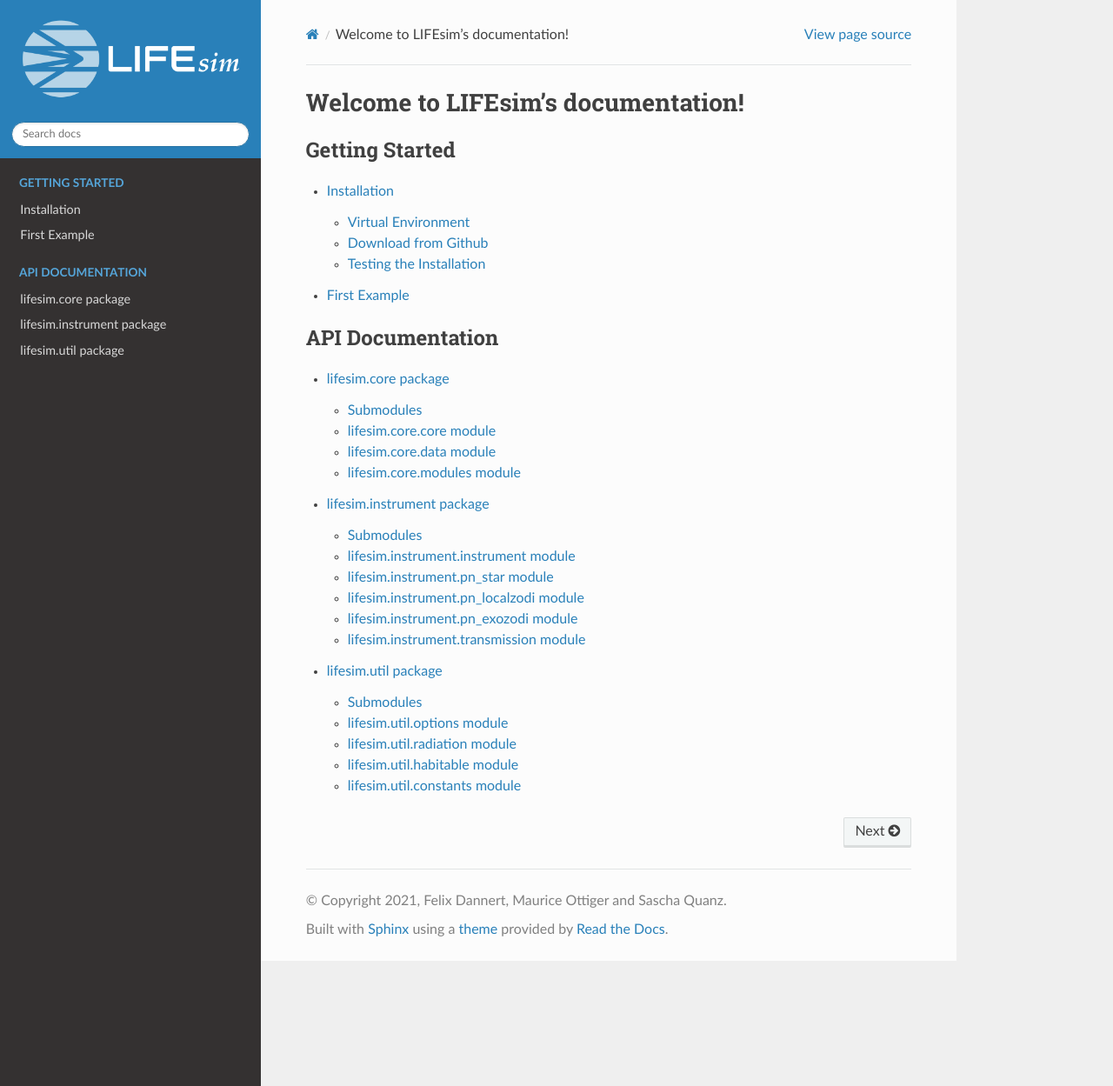
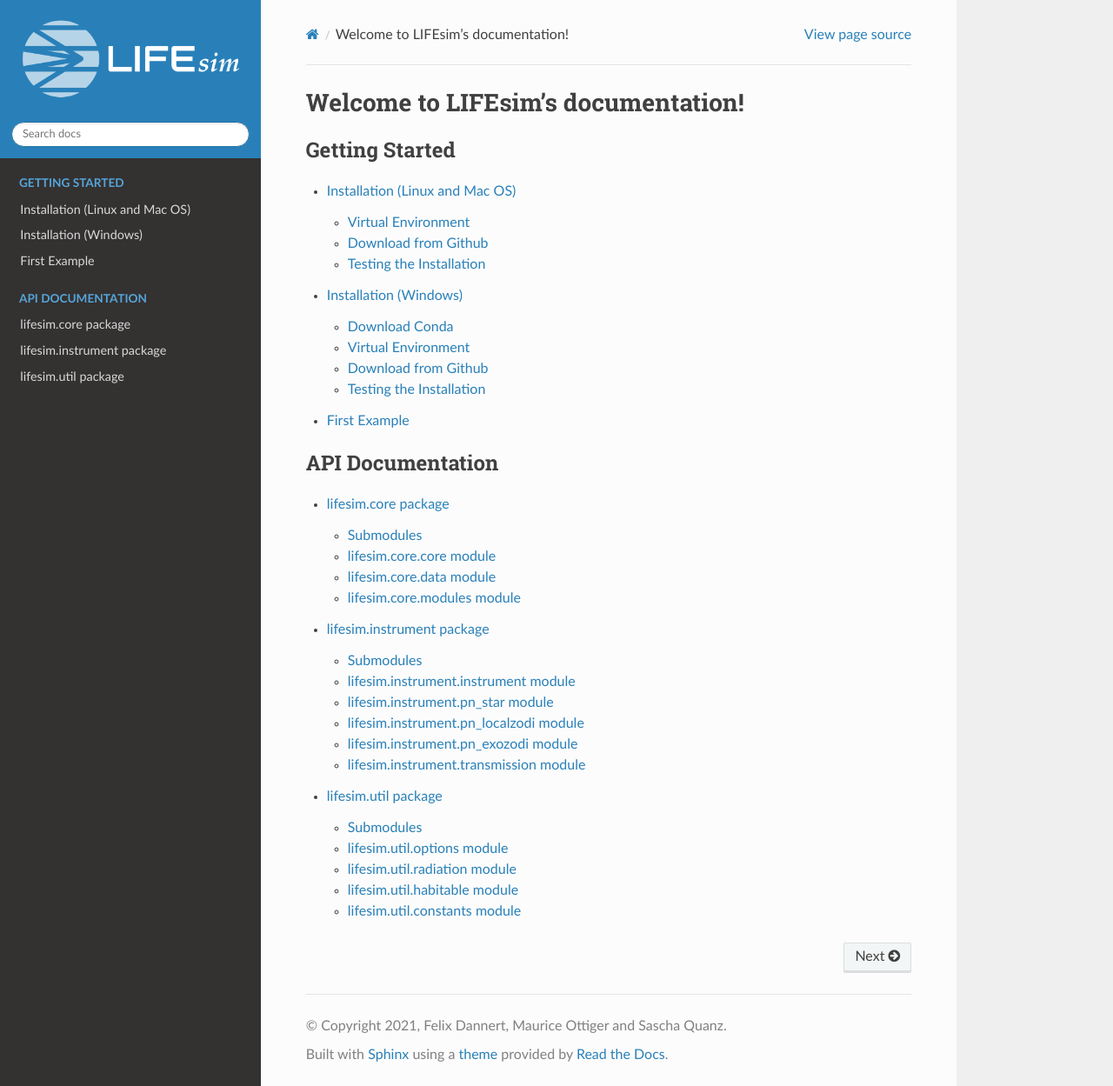
Before and after one commit to fdannert/LIFEsim, a Sphinx documentation site: the page built from docs/index.rst, in a window 1280 px wide and 1249 px high. Shown: the whole window at 87% size. Built offline with Sphinx 7.4.7 and the Read the Docs theme 2.0.0, drawn with Linux system fonts in a browser that asks for light colours; some of the changed lines change nothing that is shown.

Commit message:
documentation for windows users

```diff
--- a/docs/index.rst
+++ b/docs/index.rst
@@ -1,10 +1,11 @@
 Welcome to LIFEsim's documentation!
 ===================================
 .. toctree::
-   :maxdepth: 2
+   :maxdepth: 3
    :caption: Getting Started
 
    installation
+   windows
    example
 
 
--- a/docs/installation.rst
+++ b/docs/installation.rst
@@ -1,5 +1,5 @@
-Installation
-============
+Installation (Linux and Mac OS)
+===============================
 
 LIFEsim is available for installation from |github|. It is compatible with Python 3.7.
 
@@ -98,7 +98,7 @@ To upgrade already installed dependencies to LIFEsim requirements run
 
    .. code-block:: console
 
-      $ git clone https://github.com/fdannert/SpectRes.gits
+      $ git clone https://github.com/fdannert/SpectRes.git
 
 The last step is point the Python install of your virtual environment to LIFEsim and SpectRes.
 Please do so by running
--- /dev/null
+++ b/docs/windows.rst
@@ -0,0 +1,137 @@
+Installation (Windows)
+======================
+
+Download Conda
+--------------
+First, a python distribution and package manager is required. For windows, we suggest |Miniconda|,
+a lightweight variant of the popular Anaconda distribution. To install Miniconda, follow the |ii|.
+
+
+Virtual Environment
+-------------------
+
+It is highly recommended to install LIFEsim in a *virtual environment*. This ensures installed
+packages and changes made do not affect other projects on a system. The steps of creating a virtual
+environment with conda are described in the following.
+
+First, open the Conda Prompt, navigate to where you want to create the virtual environment and type
+
+.. code-block:: console
+
+   > conda create --name new_folder/
+
+Some conda commands will ask for confirmation, which can be affirmed by typing.
+
+.. code-block:: console
+
+   Proceed ([y]/n)?
+   > y
+
+A virtual environment in the folder ``new_folder`` is created in the current directory
+
+To activate and deactivate your new virtual environment use the following commands respectively
+
+.. code-block:: console
+
+   > conda activate new_folder\
+
+.. code-block:: console
+
+   > conda deactivate
+
+
+Download from Github
+--------------------
+
+Navigate to the directory in which you desire to place the LIFEsim repository. Then clone the
+repository from Github by executing
+
+.. code-block:: console
+
+   > git clone https://github.com/fdannert/LIFEsim.git
+
+.. Hint:: If ``git`` is not installed on your system run
+
+   .. code-block:: console
+
+      > conda install git
+
+The dependencies required by LIFEsim can be installed with
+
+.. code-block:: console
+
+   > conda install --file requirements_windows.txt
+
+.. Important::
+   LIFEsim need a modified version of the package |SpectRes| to run. Please install it via the
+   following procedure.
+
+   First, make sure that you are in the directory where you want to install SpectRes. Then run
+
+   .. code-block:: console
+
+      > git clone https://github.com/fdannert/SpectRes.git
+
+The last step is point the Python install of your virtual environment to LIFEsim and SpectRes.
+To do so, please navigate to ``site-packages`` folder of your virtual environment, most likely
+located in `` C:\Users\user_name\miniconda3\envs\new_folder\Lib\site-packages``. In this directory,
+create the file ``lifesim.pth`` containing the paths to LIFEsim and SpectRes separated by a new
+line
+
+.. code-block:: console
+
+   C:\path_to_LIFEsim\LIFEsim\
+   C:\path_to_SpectRes\SpectRes\
+
+
+Testing the Installation
+------------------------
+
+To test the installation, open a new conda prompt and activate the virtual environment as above.
+Then open Python and import LIFEsim with
+
+.. code-block:: console
+
+   > python
+
+.. code-block:: python
+
+   >>> import lifesim
+
+If the import statement executes, the installation has been successful. As an extra test run
+
+.. code-block:: python
+
+   >>> lifesim.modules.constants.c
+   299792000.0
+
+This should return the speed of light in [m s
+:math:`^{-1}`
+].
+
+.. Hint:: If the ``import lifesim`` command fails, the reason is likely that the the ``PYTHONPATH``
+   is not set correctly. To check for this please run in Python (started with the virtual
+   environment active as above)
+
+   .. code-block:: python
+
+      >>> import sys
+      >>> sys.path
+
+   If the path to LIFEsim ``'C:\path_to_LIFEsim\LIFEsim\'`` is not returned this is likely the
+   source of the issue.
+
+    The same test can be performed if SpectRes does not import.
+
+
+.. |Miniconda| raw:: html
+
+   <a href="https://docs.conda.io/en/latest/miniconda.html" target="_blank">Miniconda</a>
+
+.. |ii| raw:: html
+
+   <a href="https://docs.conda.io/projects/continuumio-conda/en/latest/user-guide/install/windows.html" target="_blank">installation instructions</a>
+
+.. |SpectRes| raw:: html
+
+   <a href="https://github.com/ACCarnall/SpectRes" target="_blank">SpectRes</a>
--- /dev/null
+++ b/requirements_windows.txt
@@ -0,0 +1,6 @@
+astropy
+matplotlib
+numpy
+pandas
+PyQt
+tqdm
```
